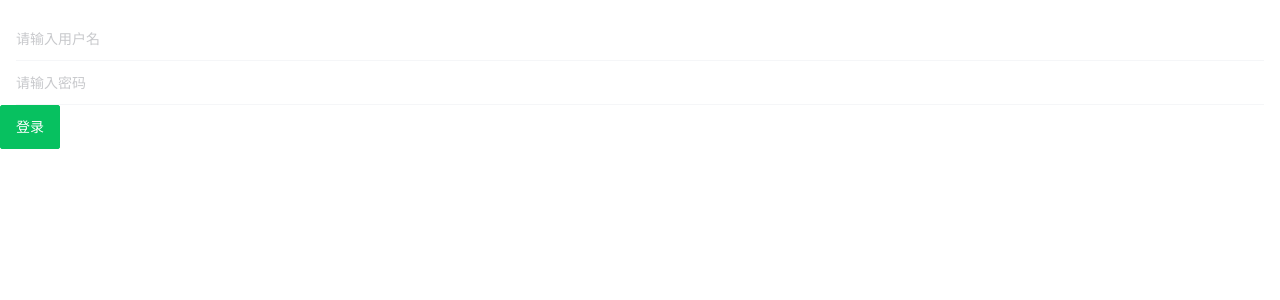
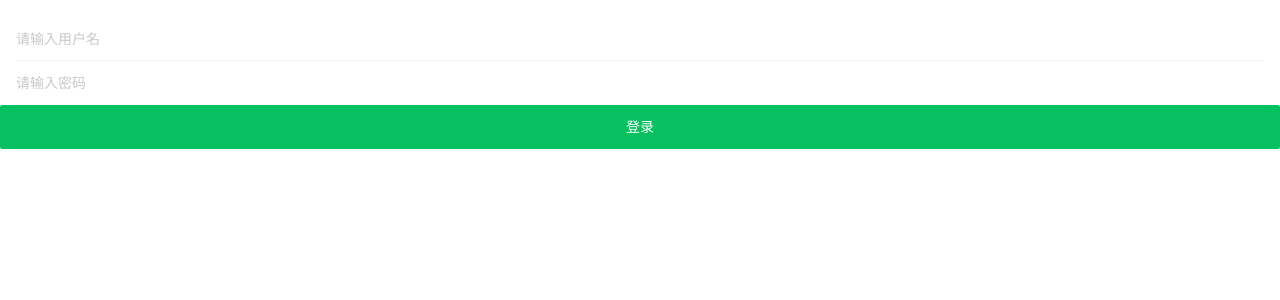
Before and after one commit to TianyouZhang721/vue--cs, a Vue app: page /#/login in a window 1280 px wide. Shown: the top 300 px of the page. Built offline with nearby package versions, Linux system fonts and the light colour scheme.

Commit message:
加入购物车

```diff
--- a/src/components/users/propup.vue
+++ b/src/components/users/propup.vue
@@ -15,31 +15,33 @@
             <div class="count-box">
                 <p>购买数量</p>
                 <div>
-                    <div>-</div>
-                    <span>1</span>
-                    <div>+</div>
+                    <div @click="jian">-</div>
+                    <span>{{ count }}</span>
+                    <div @click="jia">+</div>
                 </div>
             </div>
             <div class="size">
                 <p>大小</p>
                 <div>
-                    <span>4.7</span>
-                    <span>5.5</span>
-                    <span>6.1</span>
+                    <span
+                    v-for="(item, index) in sizeArr"
+                    :key="index"
+                    :class="{'active': item == size}"
+                    @click="changeSize(item)"
+                    >{{item}}</span>
                 </div>
             </div>
             <div class="color">
                 <p>颜色</p>
                 <div>
-                    <span>土豪金</span>
-                    <span>星空灰</span>
-                    <span>玫瑰金</span>
+                    <span v-for="(item, i) in  colorArr" :key="i" :class="{'active': item == color}" @click="changeColor(item)">土豪金</span>
+
                 </div>
             </div>
             </main>
             <footer>
                 <div class="total-price">
-                    总价：￥
+                    总价：￥{{detail.price * count}}
                 </div>
                 <div class="btns">
                     <div class="addCart" @click="addCart">加入购物车</div>
@@ -55,6 +57,15 @@ import Vue from 'vue';
 import { Toast } from 'vant';
 Vue.use(Toast);
     export default {
+        data() {
+            return {
+                count: 1,
+                sizeArr:[5.4,4.7,6.1],
+                colorArr: ["土豪金", "玫瑰金","渣渣辉"],
+                size: "",
+                color: ""
+            }
+        },
         computed: {
             show: {
                 get() {
@@ -68,16 +79,43 @@ Vue.use(Toast);
         },
         props: ["detail"],
         methods: {
+            changeSize(item) {
+                this.size = item
+            },
+            changeColor(item) {
+                this.color = item
+            },
+            jian() {
+                if(this.count == 1) return
+                this.count--
+            },
+            jia() {
+                this.count++
+            },
             addCart() {
                 // 先判断是否为登录状态
                 if (!sessionStorage.getItem("id")) {
-                    Toast('请先登录，一秒后会自动跳到登录页');
+                    Toast.fail('请先登录，一秒后会自动跳到登录页');
                     setTimeout(() => {
                         this.$router.push("/login")
                     }, 1000)
+                    return
                 }
                 // 在判断规则是否有选中
-
+                if(!this.size || !this.color) {
+                    Toast.fail('请选择商品规格');
+                    return
+                }
+                this.$http.post("/api/cartadd", {
+                    userid: sessionStorage.getItem("id"),
+                    goodsid: this.detail._id,
+                    goods_num: this.count
+                }).then(res => {
+                    console.log(res)
+                    if (res.data.status == 1) {
+                        this.$store.dispatch("getCartList")
+                    }
+                })
             }
         }
     }
@@ -140,6 +178,9 @@ Vue.use(Toast);
                 color #666
                 margin-right px2rem(10px)
                 border-radius px2rem(10px)
+                &.active
+                    background-color color
+                    color #fff
     .color
         padding 0 px2rem(20px)
         width 100%
@@ -151,6 +192,9 @@ Vue.use(Toast);
                 color #666
                 margin-right px2rem(10px)
                 border-radius px2rem(10px)
+                &.active
+                    background-color color
+                    color #fff
     footer
         height px2rem(100px)
         display flex
--- a/src/pages/users/detail/detail.vue
+++ b/src/pages/users/detail/detail.vue
@@ -35,7 +35,7 @@
         </main>
         <footer>
             <div class="total-price">
-                总价：￥
+                总价：￥ {{ detail.price }}
             </div>
             <div class="btns">
                 <div class="addCart" @click="addCart">加入购物车</div>
@@ -43,6 +43,10 @@
             </div>
         </footer>
         <Prop :detail="detail"></Prop>
+        <div class="cart">
+            <i class="iconfont icon-gouwuche"></i>
+            <span>{{ cartList.length }}</span>
+        </div>
     </div>
 </template>
 
@@ -65,10 +69,17 @@
                 console.log(res)
                 this.detail = res.data.data
             })
+
+            this.$store.dispatch("getCartList")
         },
         methods: {
             addCart() {
                 this.$store.commit("changeShow", true)
+            }
+        },
+        computed: {
+            cartList() {
+                return this.$store.state.cartList
             }
         }
     }
@@ -138,4 +149,26 @@
                 background-color color2
                 text-align center
                 color #fff
+    .cart
+        position fixed
+        top px2rem(50px)
+        right px2rem(50px)
+        width px2rem(80px)
+        height px2rem(80px)
+        border-radius px2rem(40px)
+        font-size px2rem(34px)
+        background-color rgba(0,0,0, .5)
+        color #fff
+        text-align center
+        line-height px2rem(80px)
+        span
+            position absolute
+            width px2rem(40px)
+            height px2rem(40px)
+            background-color color2
+            border-radius 50%
+            right px2rem(-5px)
+            top px2rem(-5px)
+            line-height px2rem(40px)
+            text-align center
 </style>
--- a/src/pages/users/login/login.vue
+++ b/src/pages/users/login/login.vue
@@ -39,5 +39,17 @@
 </script>
 
 <style lang="stylus" scoped>
-
+main
+    padding 0 px2rem(100px)
+    padding-top px2rem(200px)
+    .van-cell
+        padding px2rem(30px) 0
+        .van-field__body
+            height 100%
+    .van-button
+        width 100%
+        background-color color
+        border none
+        outline none
+        margin-top px2rem(30px)
 </style>
--- a/src/pages/users/register/register.vue
+++ b/src/pages/users/register/register.vue
@@ -35,5 +35,17 @@
 </script>
 
 <style lang="stylus" scoped>
-
+main
+    padding 0 px2rem(100px)
+    padding-top px2rem(200px)
+    .van-cell
+        padding px2rem(30px) 0
+        .van-field__body
+            height 100%
+    .van-button
+        width 100%
+        background-color color
+        border none
+        outline none
+        margin-top px2rem(30px)
 </style>
--- a/src/store/index.js
+++ b/src/store/index.js
@@ -7,6 +7,7 @@ export default new Vuex.Store({
     state: {
         ind: 0, // 分类需要的下标
         show: false, // 控制弹出层的显示和隐藏
+        cartList: [], // 购物车数组
     },
     mutations: {
         changeInd(state, i) {
@@ -14,6 +15,19 @@ export default new Vuex.Store({
         },
         changeShow(state, bool) {
             state.show = bool
+        },
+        getCartList(state, arr) {
+            state.cartList = arr
+        }
+    },
+    actions: {
+        // 调用购物车接口
+        getCartList(context) {
+            let id = sessionStorage.getItem("id")
+            axios.get("/api/cartlist?userid=" + id).then(res => {
+                console.log(res)
+                context.commit("getCartList", res.data.data)
+            })
         }
     }
 })
```
